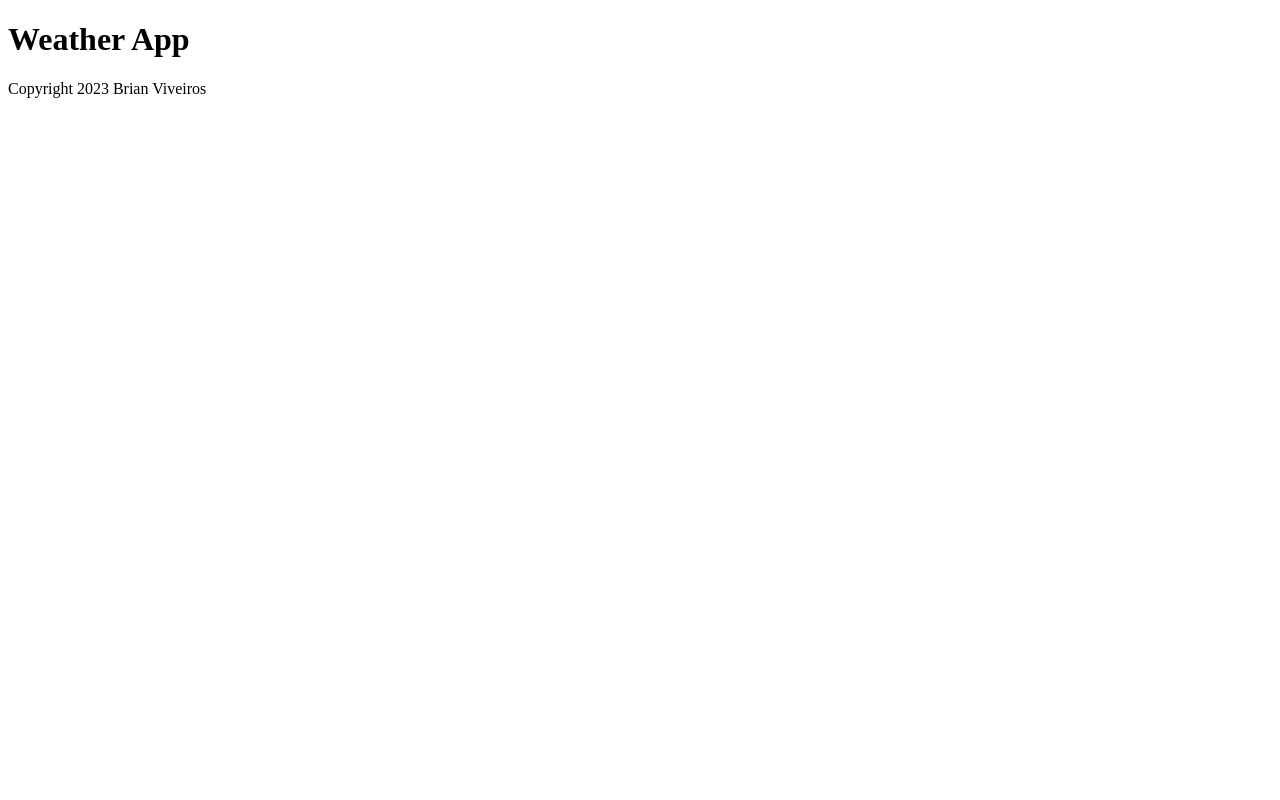
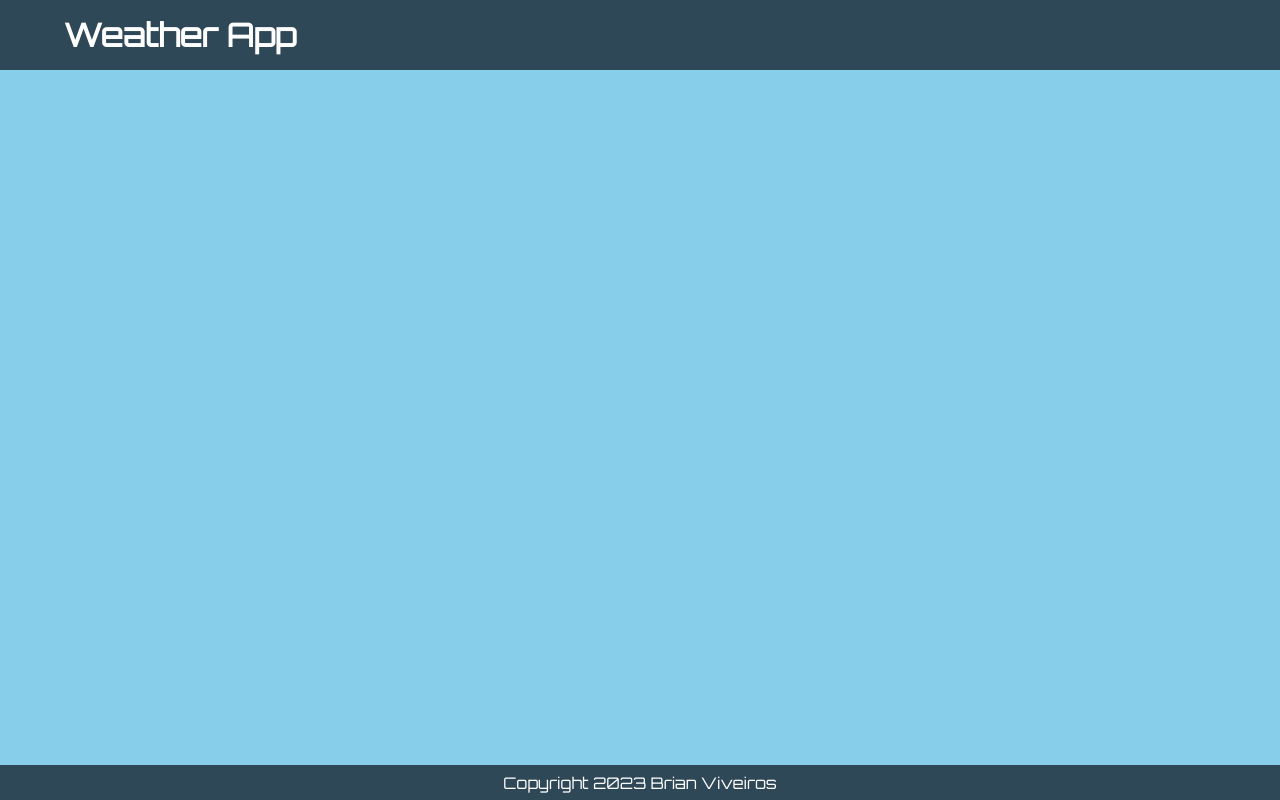
Before and after one commit to Shankk/Weather-App, a website built with webpack: page dist/index.html in a window 1280 px wide. Built offline with Linux system fonts and the light colour scheme; files that its build step writes are made by us from their sources.

Commit message:
added basic styling

```diff
--- a/src/index.js
+++ b/src/index.js
@@ -0,0 +1,2 @@
+import './styles.css';
+console.log("test")
--- a/src/styles.css
+++ b/src/styles.css
@@ -0,0 +1,50 @@
+* {
+    margin: 0px;
+    padding: 0px;
+    box-sizing: border-box;
+    font-family: 'Orbitron', sans-serif;
+}
+
+body {
+    margin: 0px;
+    padding: 0px;
+    width: 100vw;
+    height: 100vh;
+
+    display: flex;
+    flex-flow: column nowrap;
+}
+
+.header {
+    height: 10%;
+    width: 100%;
+    background-color: #2F4858;
+    display: flex;
+    justify-content: flex-start;
+    align-items: center;
+    padding-left: 5vw;
+}
+
+.header > h1 {
+    color: white;
+}
+
+.main {
+    height: 100%;
+    width: 100%;
+    background-color: skyblue;
+    display: flex;
+    flex-flow: row nowrap;
+}
+
+.footer {
+    height: 5%;
+    width: 100%;
+    background-color: #2F4858;
+    color: white;
+
+    display: flex;
+    flex-flow: row wrap;
+    justify-content: center;
+    align-items: center;
+}
```
Also changed, not shown: package.json (+7 -88 lines), README.md, dist/index.html, dist/main.js, 1 other file.
